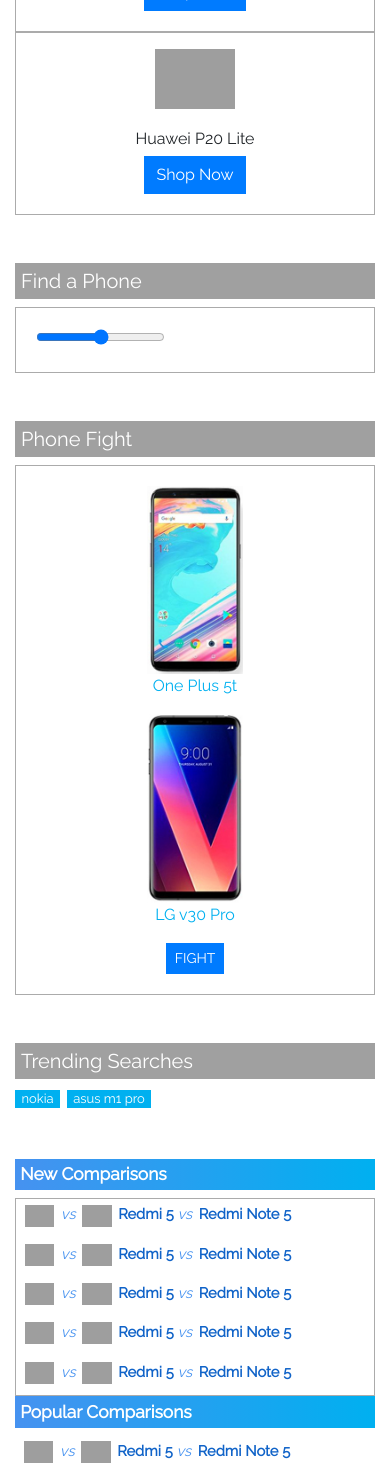
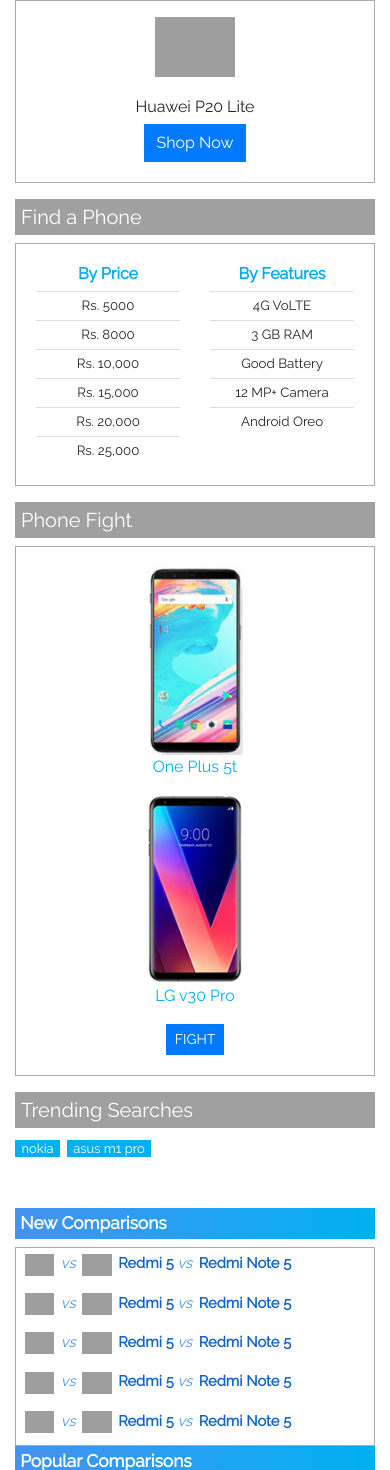
Before and after one commit to upendrasachan19/smartprix-frontend-task, a PHP site: page / in a window 390 px wide. Shown: the part 2311-3781 px from the top of the page. Run offline with PHP 8.4, Linux system fonts and the light colour scheme; some libraries are stand-ins or nearby versions; grey boxes are pictures that could not be loaded.

Commit message:
find a phone

```diff
--- a/css/styles.css
+++ b/css/styles.css
@@ -75,6 +75,10 @@ body, html{
     margin-top: 1em;
 }
 
+#deals-sections{
+    margin-top: 1em;
+}
+
 .deal-text{
     font-size: small;
 }
@@ -95,7 +99,7 @@ section{
 }
 
 .right-sidebar{
-    margin-top: 3em;
+    margin-top: 1em;
 }
 
 .search-tag{
@@ -339,3 +343,30 @@ section{
 .main-footer{
     margin-bottom: 2em;
 }
+
+.mid-col{
+    border-right: 1px solid #3c3c3c;
+    border-left: 1px solid #3c3c3c;
+}
+
+.find-a-phone ul{
+    list-style-type: none;
+    margin: 0;
+    padding: 0;
+    font-size: smaller;
+}
+
+.find-a-phone li:hover{
+    cursor: pointer;
+    color: #00aced;
+}
+
+.find-a-phone li{
+    border-top: 1px solid #ddd;
+    padding: 0.3em;
+}
+
+.find-a-phone h6{
+    font-weight: bold;
+    color: #00aced;
+}
--- a/index.html
+++ b/index.html
@@ -10,7 +10,6 @@
     <link rel="stylesheet" href="./css/bootstrap.min.css">
     <link rel="stylesheet" href="./css/owl.carousel.min.css">
     <link rel="stylesheet" href="./css/owl.theme.default.min.css">
-    <link rel="stylesheet" href="./css/rangeslider.css">
     <link rel="stylesheet" href="./css/styles.css">
 </head>
 <body>
@@ -134,7 +133,7 @@
                   </div>
                   <div class="col single-category text-center">
                       <img src="./images/icons/books.png" alt="category" class="img-fluid category-icon">
-                      <p>books</p>
+                      <p>Books</p>
                   </div>
                   <div class="col single-category text-center">
                       <img src="./images/icons/offers.png" alt="category" class="img-fluid category-icon">
@@ -256,7 +255,29 @@
                         <h4 class="subheading">Find a Phone</h4>
                         <div class="card">
                             <div class="card-body">
-                                    <input type="range">
+                                <div class="row find-a-phone text-center">
+                                    <div class="col">
+                                        <h6>By Price</h6>
+                                        <ul>
+                                            <li>Rs. 5000</li>
+                                            <li>Rs. 8000</li>
+                                            <li>Rs. 10,000</li>
+                                            <li>Rs. 15,000</li>
+                                            <li>Rs. 20,000</li>
+                                            <li>Rs. 25,000</li>
+                                        </ul>
+                                    </div>
+                                    <div class="col">
+                                        <h6>By Features</h6>
+                                        <ul>
+                                            <li>4G VoLTE</li>
+                                            <li>3 GB RAM</li>
+                                            <li>Good Battery</li>
+                                            <li>12 MP+ Camera</li>
+                                            <li>Android Oreo</li>
+                                        </ul>
+                                    </div>
+                                </div>
                             </div>
                         </div>
                     </div>
@@ -558,7 +579,6 @@
     <script src="./js/popper.min.js"></script>
     <script src="./js/bootstrap.min.js"></script>
     <script src="./js/owl.carousel.min.js"></script>
-    <script src="./js/rangeslider.min.js"></script>
     <script src="./js/script.js"></script>
 </body>
 </html>
```
